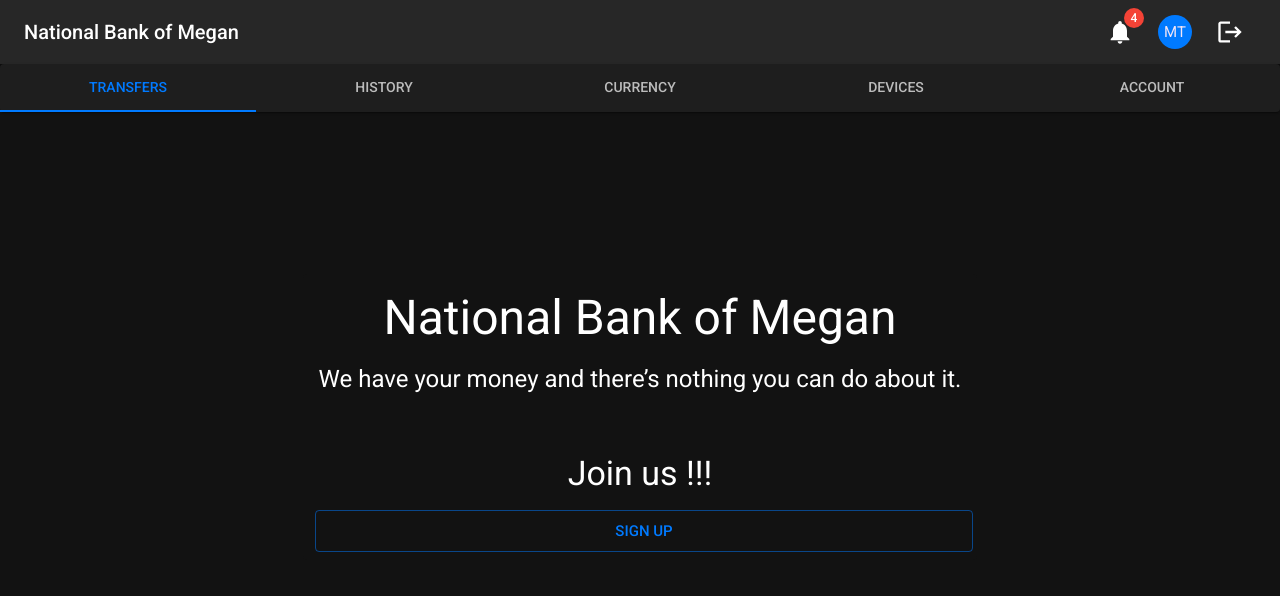
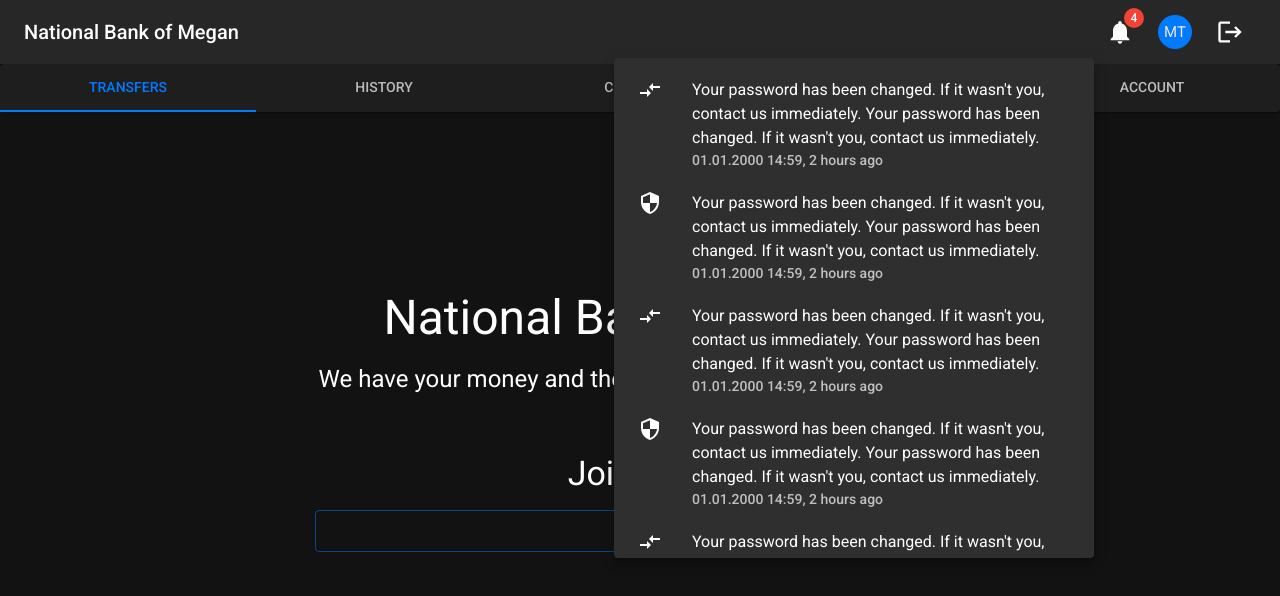
Before and after one commit to National-Bank-of-Megan/secure-bank-web-client, a React (Create React App) app: page / in a window 1280 px wide. Both pictures are taken after a click on the button "show 4 new mails". Shown: the top 596 px of the page. Built offline with nearby package versions, Linux system fonts and the light colour scheme.

Commit message:
Notifications popover

```diff
--- a/src/components/layout/NavbarAuthenticated.tsx
+++ b/src/components/layout/NavbarAuthenticated.tsx
@@ -1,5 +1,5 @@
 import React, {useEffect, useMemo, useState} from "react";
-import {AppBar, Box, Button, Paper, Tabs, Toolbar, Typography} from "@mui/material";
+import {AppBar, Box, Button, Paper, Popover, Tabs, Toolbar, Typography} from "@mui/material";
 import {Avatar} from "@mui/material";
 import {deepOrange} from "@mui/material/colors";
 import NotificationsIcon from "@mui/icons-material/Notifications";
@@ -10,12 +10,15 @@ import {Badge} from "@mui/material";
 import MailIcon from "@mui/icons-material/Mail";
 import Tab from '@mui/material/Tab';
 import {useNavigate, Link, useLocation} from "react-router-dom";
+import NotificationsListPopover from "../notofications/NotificationListPopover";
 
 export default function NavbarAuthenticated() {
     const {pathname} = useLocation();
     const [currentPath, setCurrentPath] = useState(0);
+    const [notificationsPopover, setNotificationsPopover] = React.useState<HTMLButtonElement | null>(null);
+
     const navigate = useNavigate();
-    const paths = useMemo(() => ["/transfers", "/history", "/exchange", "/devices", "/account"], []);
+    const paths = useMemo(() => ["/transfers", "/history", "/exchange", "/devices", "/account", "/notifications"], []);
 
     useEffect(() => {
         const value = paths.indexOf(pathname);
@@ -26,6 +29,16 @@ export default function NavbarAuthenticated() {
         setCurrentPath(newValue);
         navigate(paths[newValue]);
     };
+
+    const handleNotificationsClick = (event: React.MouseEvent<HTMLButtonElement>) => {
+        setNotificationsPopover(event.currentTarget);
+    };
+
+    const handleNotificationsClose = () => {
+        setNotificationsPopover(null);
+    };
+
+    const open = Boolean(notificationsPopover);
 
     return (
         <Box sx={{flexGrow: 1}}>
@@ -39,11 +52,51 @@ export default function NavbarAuthenticated() {
                             size="large"
                             aria-label="show 4 new mails"
                             color="inherit"
+                            // component={Link} to="/notifications"
+                            onClick={handleNotificationsClick}
                         >
                             <Badge badgeContent={4} color="error">
-                                <NotificationsIcon fontSize="inherit"/>
+                                <NotificationsIcon
+                                    fontSize="inherit"
+                                />
                             </Badge>
                         </IconButton>
+
+                        <Popover
+                            id='simple-popover'
+                            open={open}
+                            anchorEl={notificationsPopover}
+                            onClose={handleNotificationsClose}
+                            anchorOrigin={{
+                                vertical: 'bottom',
+                                horizontal: 'left',
+                            }}
+                            transformOrigin={{
+                                vertical: 'top',
+                                horizontal: 'right',
+                            }}
+                            PaperProps={{
+                                style: {
+                                    width: '480px',
+                                    height: '500px'
+                                },
+                            }}
+                            sx={{
+                                '*::-webkit-scrollbar': {
+                                    width: '0.4em'
+                                    },
+                                    '*::-webkit-scrollbar-track': {
+                                    '-webkit-box-shadow': 'inset 0 0 6px rgba(0,0,0,0.00)'
+                                    },
+                                    '*::-webkit-scrollbar-thumb': {
+                                        backgroundColor: 'rgba(0,0,0,.1)',
+                                        outline: '1px solid #1E1E1E'
+                                    }
+                            }}
+
+                        >
+                            <NotificationsListPopover />
+                        </Popover>
 
                         <IconButton
                             size="large"
--- /dev/null
+++ b/src/components/notofications/AccountNotification.tsx
@@ -0,0 +1,25 @@
+import { CompareArrows } from "@mui/icons-material";
+import { Box, SvgIconProps, Typography } from "@mui/material";
+
+const AccountNotification: React.FC<{ icon: React.ReactElement<SvgIconProps> }> = (props) => {
+    return (
+        <Box sx={{
+            display: 'flex',
+            columnGap: '30px'
+        }}>
+            {props.icon}
+            <Box sx={{
+                display: 'flex',
+                flexDirection: 'column'
+            }}>
+                <Typography>Your password has been changed. If it wasn't you, contact us immediately. Your password has been changed. If it wasn't you, contact us immediately.</Typography>
+                <Typography color="text.secondary" sx={{
+                    fontWeight: "500",
+                    fontSize: "14px"
+                }}>01.01.2000 14:59, 2 hours ago</Typography>
+            </Box>
+        </Box>
+    );
+}
+
+export default AccountNotification;
--- /dev/null
+++ b/src/components/notofications/NotificationListPopover.tsx
@@ -0,0 +1,27 @@
+import { CompareArrows, Security } from "@mui/icons-material";
+import { Box, Container, Typography } from "@mui/material";
+import AccountNotification from "./AccountNotification";
+
+const NotificationsListPopover = () => {
+    return (
+        <Container sx ={{
+            display: 'flex',
+            flexDirection: 'column',
+            alignItems: 'center',
+            paddingTop: '20px',
+            paddingBottom: '20px',
+            rowGap: '20px'
+        }}>
+            <AccountNotification icon={<CompareArrows />}/>
+            <AccountNotification icon={<Security />}/>
+            <AccountNotification icon={<CompareArrows />}/>
+            <AccountNotification icon={<Security />}/>
+            <AccountNotification icon={<CompareArrows />}/>
+            <AccountNotification icon={<Security />}/>
+            <AccountNotification icon={<CompareArrows />}/>
+            <AccountNotification icon={<Security />}/>
+        </Container>
+    );
+}
+
+export default NotificationsListPopover;
```
Also changed, not shown: src/components/notofications/NotificationsList.tsx (added, +22 -0 lines), src/pages/NotificationsPage.tsx (added, +13 -0 lines).
